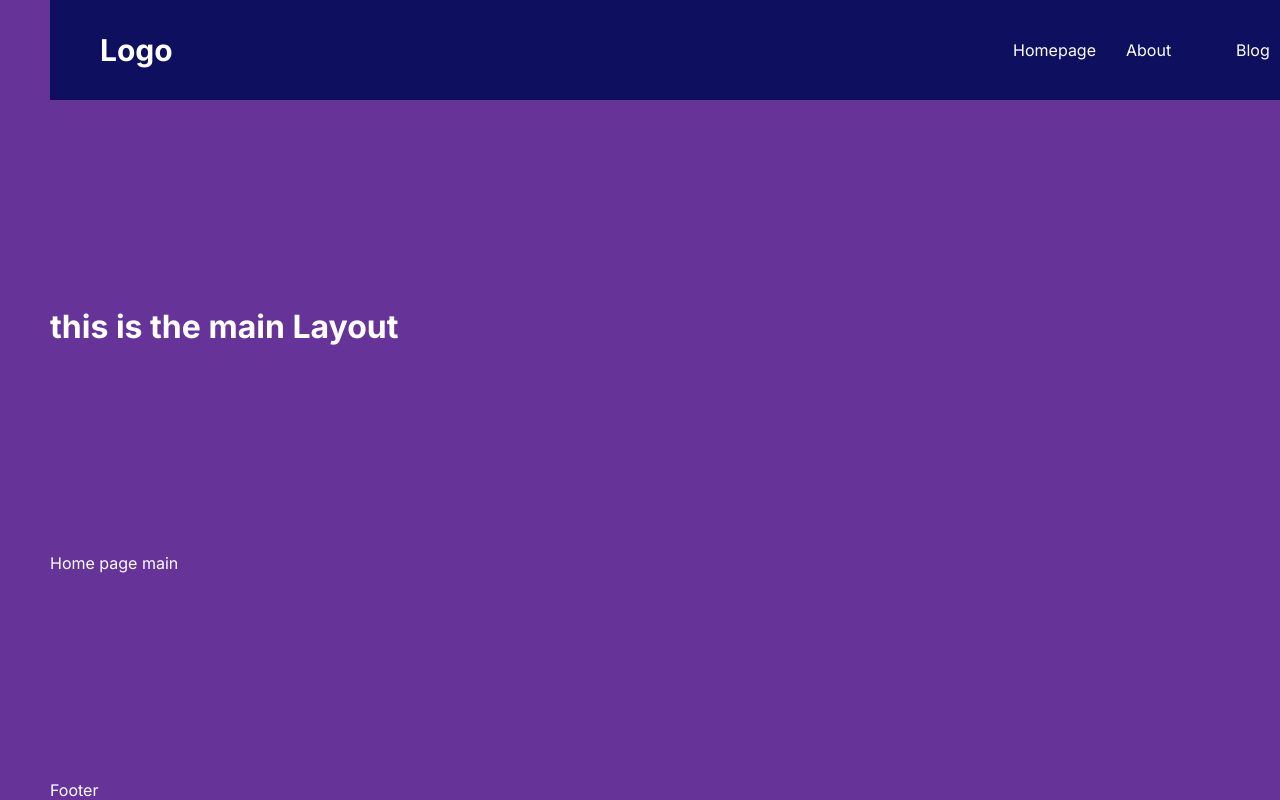
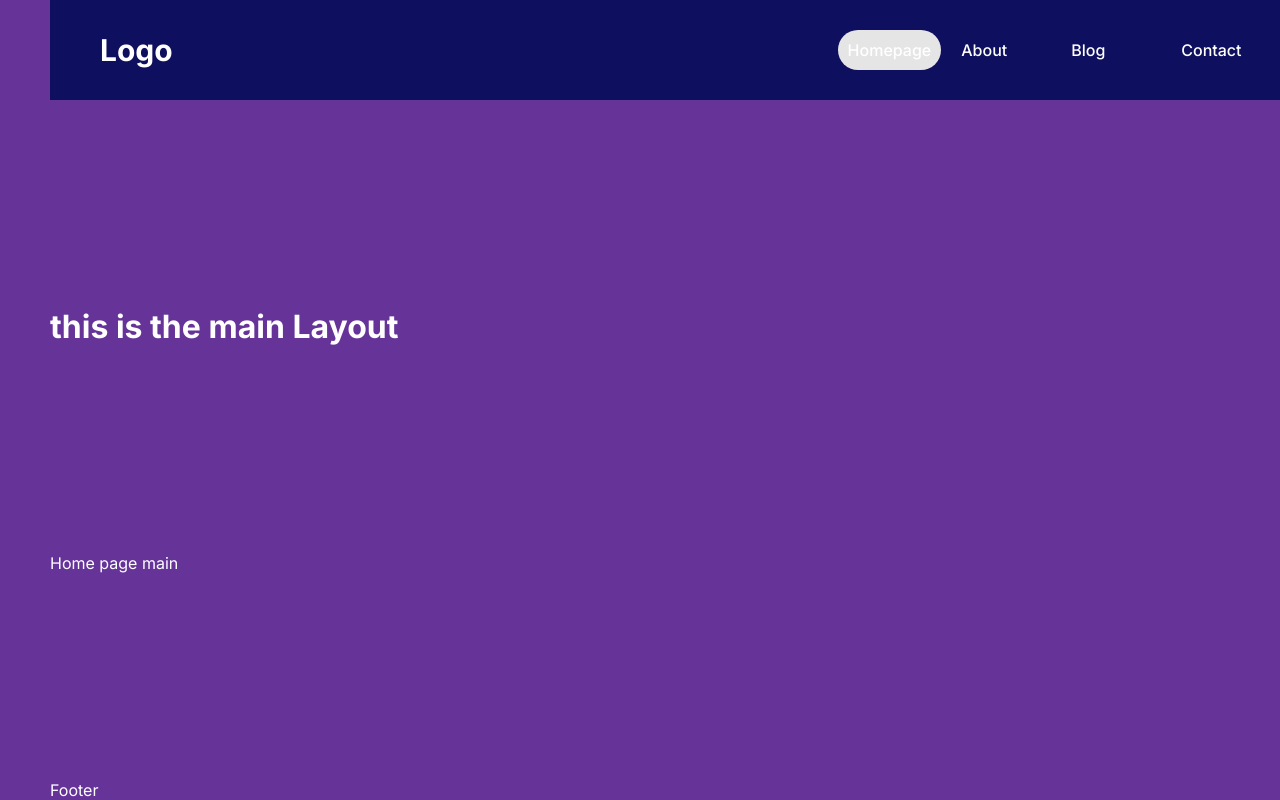
Before and after one commit to samade747/next-practice-, a Next.js app: page / in a window 1280 px wide. Shown: the top 800 px of the page. Built offline with nearby package versions, Linux system fonts and the light colour scheme.

Commit message:
601pm 01 05 2024

```diff
--- a/src/components/navbar/links/Links.jsx
+++ b/src/components/navbar/links/Links.jsx
@@ -24,14 +24,35 @@
 
     ]
 
+
+    // temporary
+    const session = true
+    const isAdmin = true
+
+
+
+
+
+
+//4831
     return (
         <div className={styles.links}>
             {links.map((link) => (
                 <NavLink key={link.path} item={link} />
-            ))}
-
-
-
+            ))}{
+                session ? (
+                    <>
+                    {
+                       isAdmin && (
+                      <NavLink item={{title: "Admin", path: "/admin"}} />
+                       )
+                    }
+                    <button>Logout</button>
+                    </>
+                ) : (
+                    <NavLink item={{title: "Login", path: "/login"}} />
+                )
+            }
         </div>
     )
 
--- a/src/components/navbar/navLink/navLink.module.css
+++ b/src/components/navbar/navLink/navLink.module.css
@@ -2,4 +2,12 @@
     min-width: 100px;
     padding: 10px;
     display: flex;
+    border-radius: 20px;
+    font-weight: 500;
+    text-align: center;
 }
+
+.active{
+    background-color: var(--textSoft);
+    color: white;
+}
```
